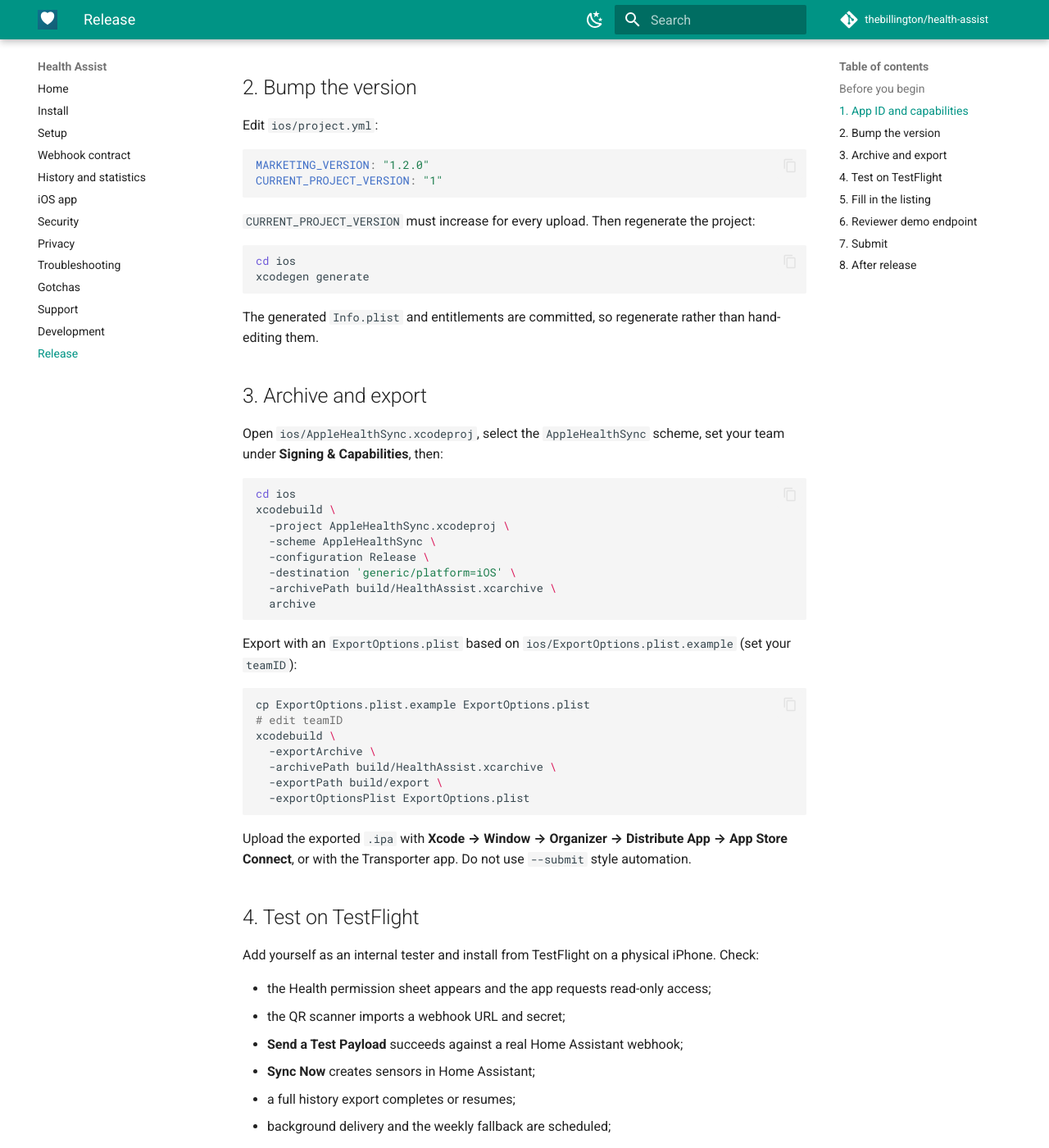
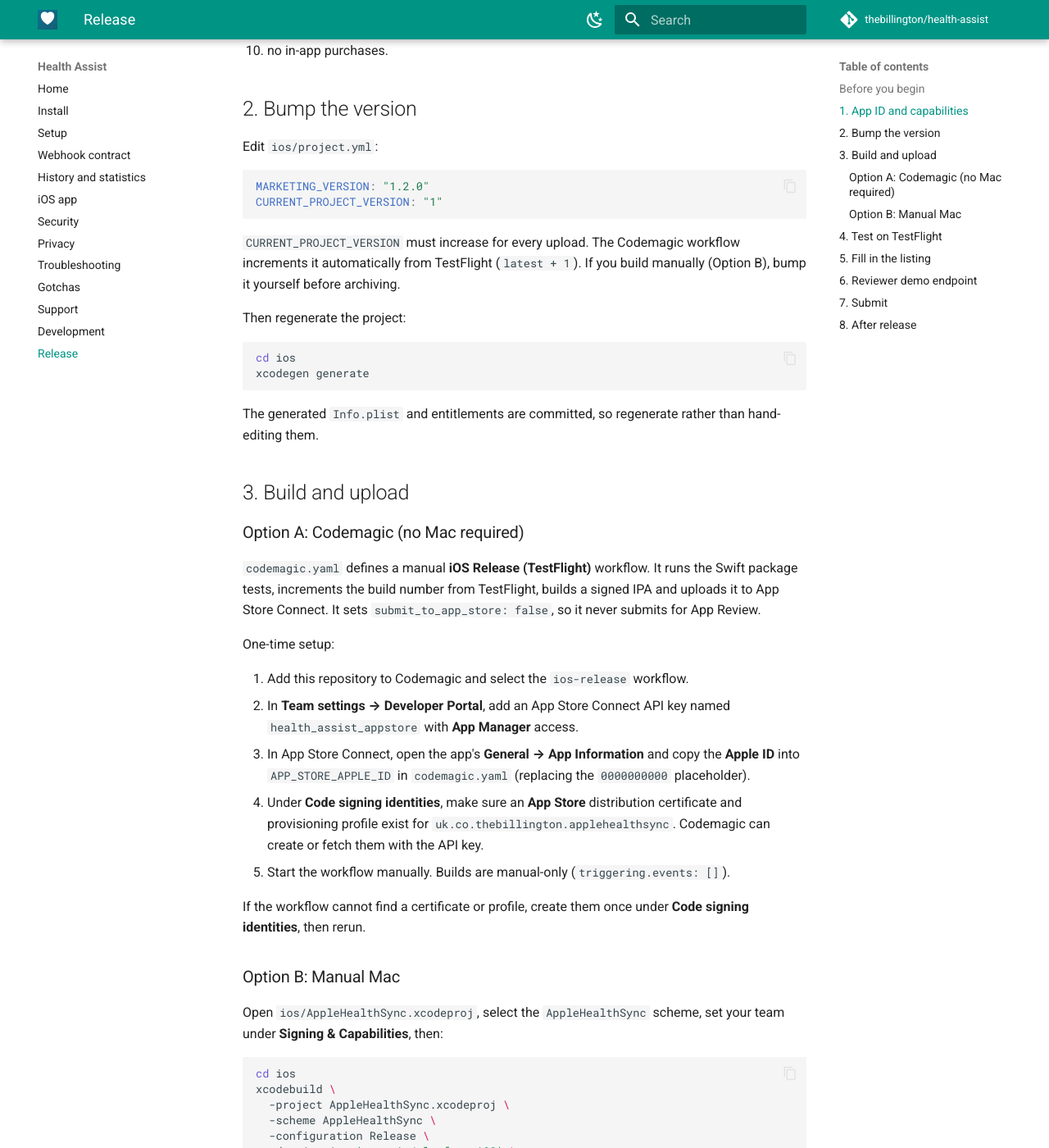
Before and after one commit to thebillington/health-assist, an MkDocs documentation site: the page built from docs/release.md, in a window 1280 px wide and 1400 px high, scrolled down 1086 px. Shown: the whole window at 82% size. Built offline with MkDocs 1.6.1 and Material for MkDocs 9.7.7, drawn with Linux system fonts in a browser that asks for light colours; comment, search, counter and statistics services are not loaded; some of the changed text lies outside the part shown.

Commit message:
Add manual Codemagic TestFlight workflow

````diff
--- a/docs/release.md
+++ b/docs/release.md
@@ -14,7 +14,8 @@ usage descriptions, listing copy and review notes — is already prepared in
 ## Before you begin
 
 - An active Apple Developer Program membership.
-- A Mac with Xcode 16 or newer (iOS 18 SDK).
+- A Codemagic account (free tier is fine) **or** a Mac with Xcode 16 or newer
+  (iOS 18 SDK) for a manual build.
 - Access to App Store Connect for the account that owns the bundle ID.
 - The docs site deployed, so the privacy policy is live at
   <https://healthassist.thebillington.co.uk/privacy/>.
@@ -43,8 +44,11 @@ MARKETING_VERSION: "1.2.0"
 CURRENT_PROJECT_VERSION: "1"
 ```
 
-`CURRENT_PROJECT_VERSION` must increase for every upload. Then regenerate the
-project:
+`CURRENT_PROJECT_VERSION` must increase for every upload. The Codemagic
+workflow increments it automatically from TestFlight (`latest + 1`). If you
+build manually (Option B), bump it yourself before archiving.
+
+Then regenerate the project:
 
 ```bash
 cd ios
@@ -54,7 +58,33 @@ xcodegen generate
 The generated `Info.plist` and entitlements are committed, so regenerate rather
 than hand-editing them.
 
-## 3. Archive and export
+## 3. Build and upload
+
+### Option A: Codemagic (no Mac required)
+
+`codemagic.yaml` defines a manual **iOS Release (TestFlight)** workflow. It runs
+the Swift package tests, increments the build number from TestFlight, builds a
+signed IPA and uploads it to App Store Connect. It sets
+`submit_to_app_store: false`, so it never submits for App Review.
+
+One-time setup:
+
+1. Add this repository to Codemagic and select the `ios-release` workflow.
+2. In **Team settings → Developer Portal**, add an App Store Connect API key
+   named `health_assist_appstore` with **App Manager** access.
+3. In App Store Connect, open the app's **General → App Information** and copy
+   the **Apple ID** into `APP_STORE_APPLE_ID` in `codemagic.yaml` (replacing the
+   `0000000000` placeholder).
+4. Under **Code signing identities**, make sure an **App Store** distribution
+   certificate and provisioning profile exist for
+   `uk.co.thebillington.applehealthsync`. Codemagic can create or fetch them
+   with the API key.
+5. Start the workflow manually. Builds are manual-only (`triggering.events: []`).
+
+If the workflow cannot find a certificate or profile, create them once under
+**Code signing identities**, then rerun.
+
+### Option B: Manual Mac
 
 Open `ios/AppleHealthSync.xcodeproj`, select the `AppleHealthSync` scheme, set
 your team under **Signing & Capabilities**, then:
````
Also changed, not shown: appstore/README.md (+2 -1 lines), codemagic.yaml (added, +83 -0 lines), ios/README.md (+4 -2 lines), 2 other files.
